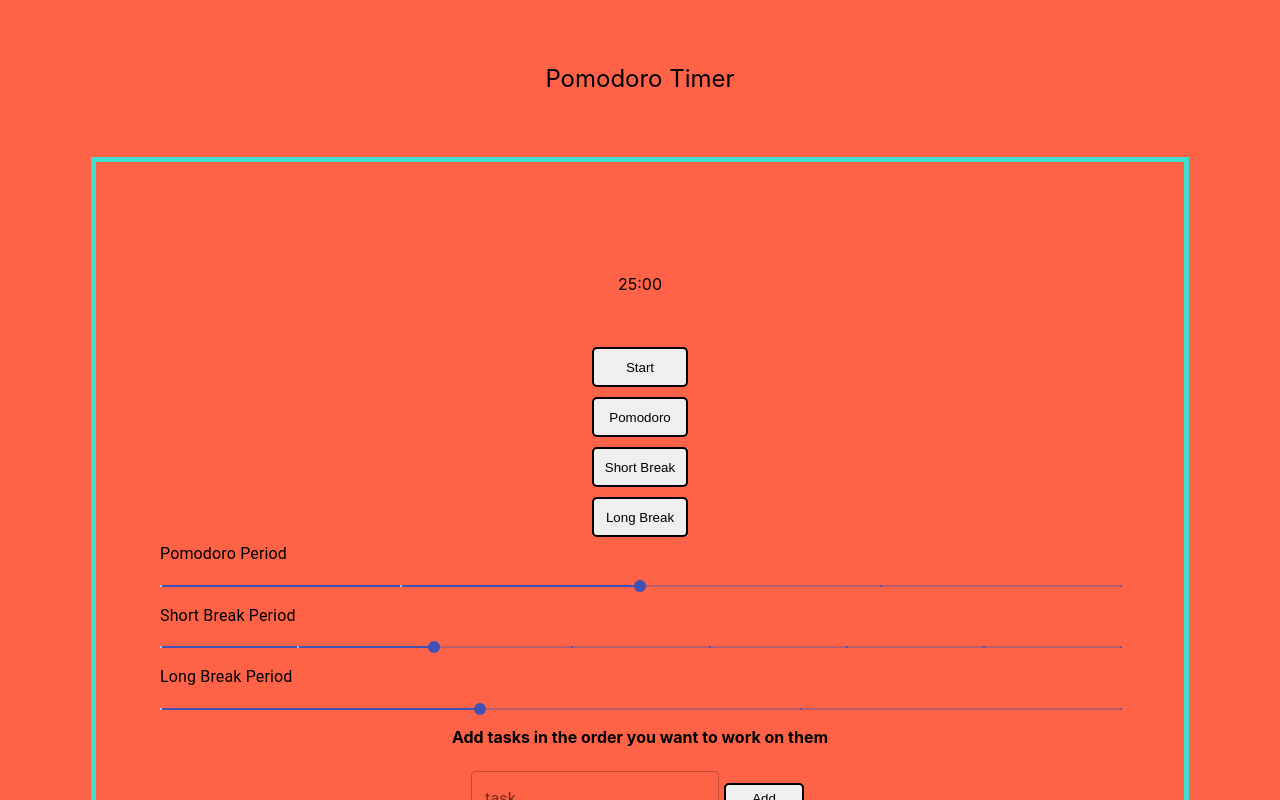
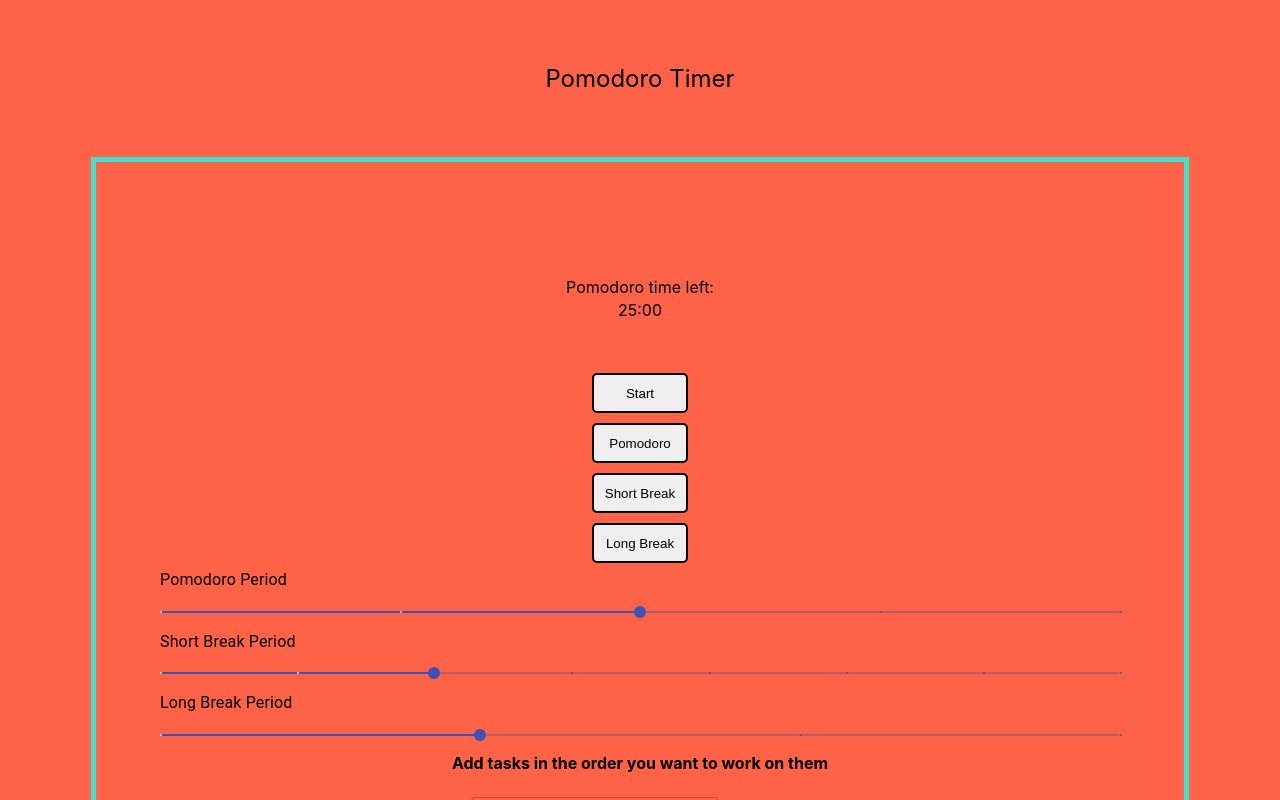
Before and after one commit to vp684/dev-pomodoro, a React (Create React App) app: page / in a window 1280 px wide. Shown: the top 800 px of the page. Built offline with nearby package versions, Linux system fonts and the light colour scheme.

Commit message:
dynamic timer label

```diff
--- a/src/App.css
+++ b/src/App.css
@@ -28,6 +28,10 @@
 .clock {
   margin: 5%;
 
+}
+
+#pomo-period {
+  margin: 3px;
 }
 
 .clock-opts {
--- a/src/comps/clock/Clock.js
+++ b/src/comps/clock/Clock.js
@@ -1,9 +1,25 @@
-import React from 'react'
+import React, { useState, useEffect } from 'react'
 
 function Clock(props) {
 
+    const [period, setPeriod] = useState('')
+
+    useEffect(() => {
+        if(props.period === 'pomo'){
+            setPeriod('Pomodoro')
+        }
+        if(props.period === 'short'){
+            setPeriod('Short break')
+        }
+        if(props.period === "long"){
+            setPeriod('Long break')
+        }
+
+    }, [props.period])
+
     return (
         <div className="clock flex-col-center">
+            <div id="pomo-period">{period} time left:</div>
             <div id="timer-mins"> {props.time} </div>
         </div>
     )
--- a/src/comps/clock/ClockOpts.js
+++ b/src/comps/clock/ClockOpts.js
@@ -105,7 +105,7 @@ function ClockOpts() {
 
     return (
         <div className="clock-opts">
-            <Clock pomo={pomo} short={short} long={long} time={displayTime}/>
+            <Clock period={duration} time={displayTime}/>
 
             <div className="flex-col-center">
                 <button onClick={toggleTimer} className="btn lrg-btn">{pause ? "Start": "Pause"}</button>
--- a/src/comps/tasks/Tasks.js
+++ b/src/comps/tasks/Tasks.js
@@ -52,7 +52,7 @@ function Tasks(props) {
                 {tasklist.map((val, i) => {
                     return (
                         <div key={i}>
-                            <ListItem>
+                            <ListItem >
                                 <ListItemText primary={val}/>
                                 {props.checks.map((item, j) => {
                                     return(<CheckCircleOutlineIcon key={j}/>)
```
